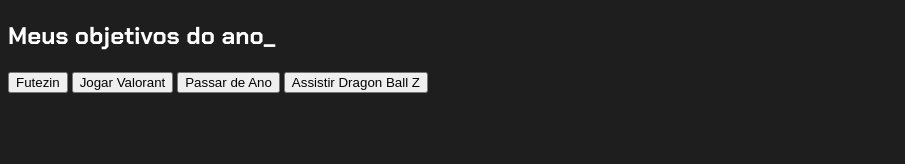
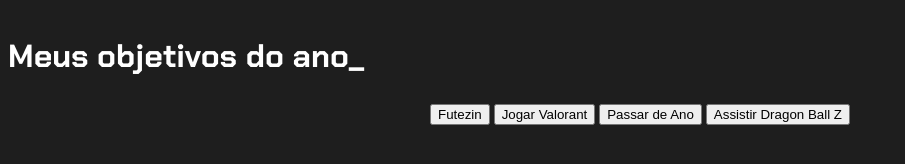
Before and after one commit to MatheusNuneszx/vccode3e, a plain HTML site: page index.html in a window 1280 px wide. Shown: the whole page, without its empty margins (0-905 px from the left). Drawn offline with Linux system fonts and the light colour scheme.

Commit message:
Add files via upload

```diff
--- a/style.css
+++ b/style.css
@@ -12,3 +12,16 @@ body{
     color: var(--branco);
     font-family: 'Chakra Petch', sans-serif;
 }
+.conteudo-principal {
+    display:flex;
+    flex-direction: column;
+    justify-content: center;
+    align-items: center;
+    max-width: 100%;
+    margin: 0 auto;
+    .titulo-principal{
+        text-align: left;
+        width: 100%;
+        font-size: 32px;
+    }
+}
```
